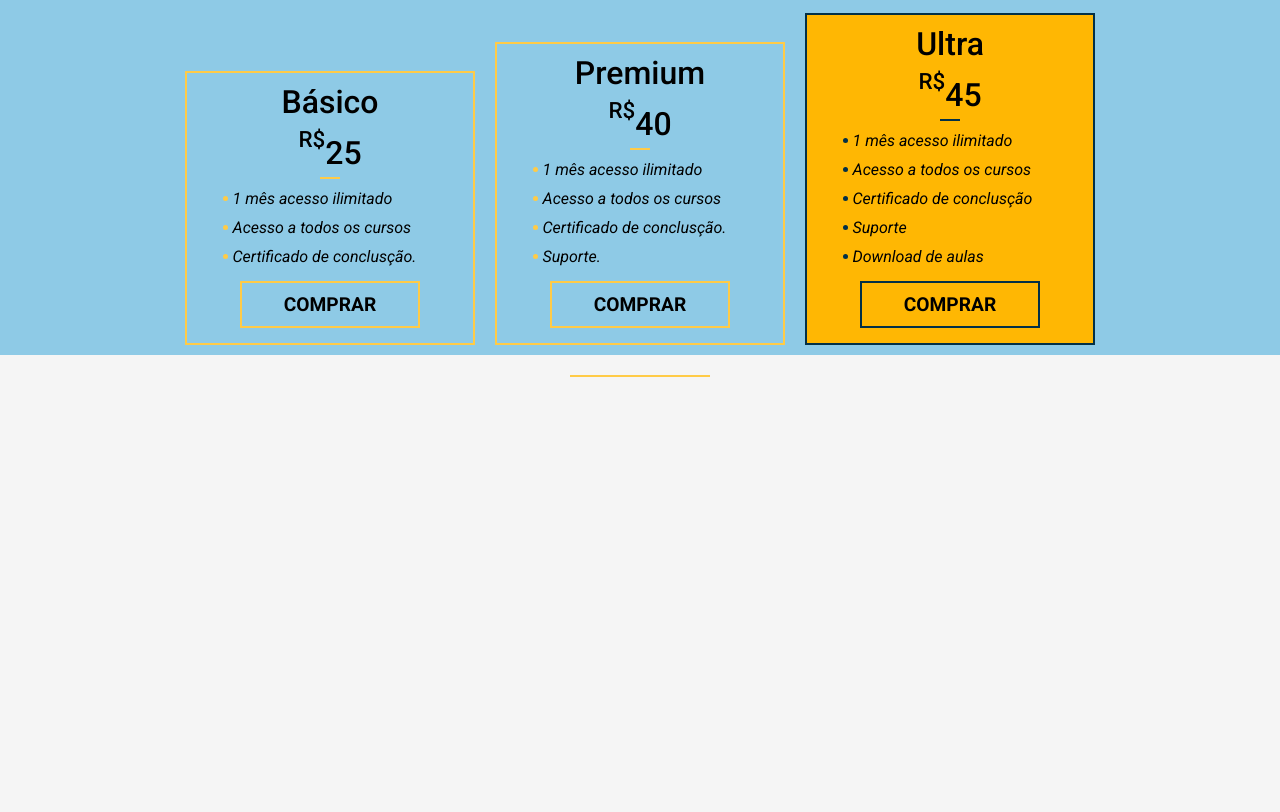
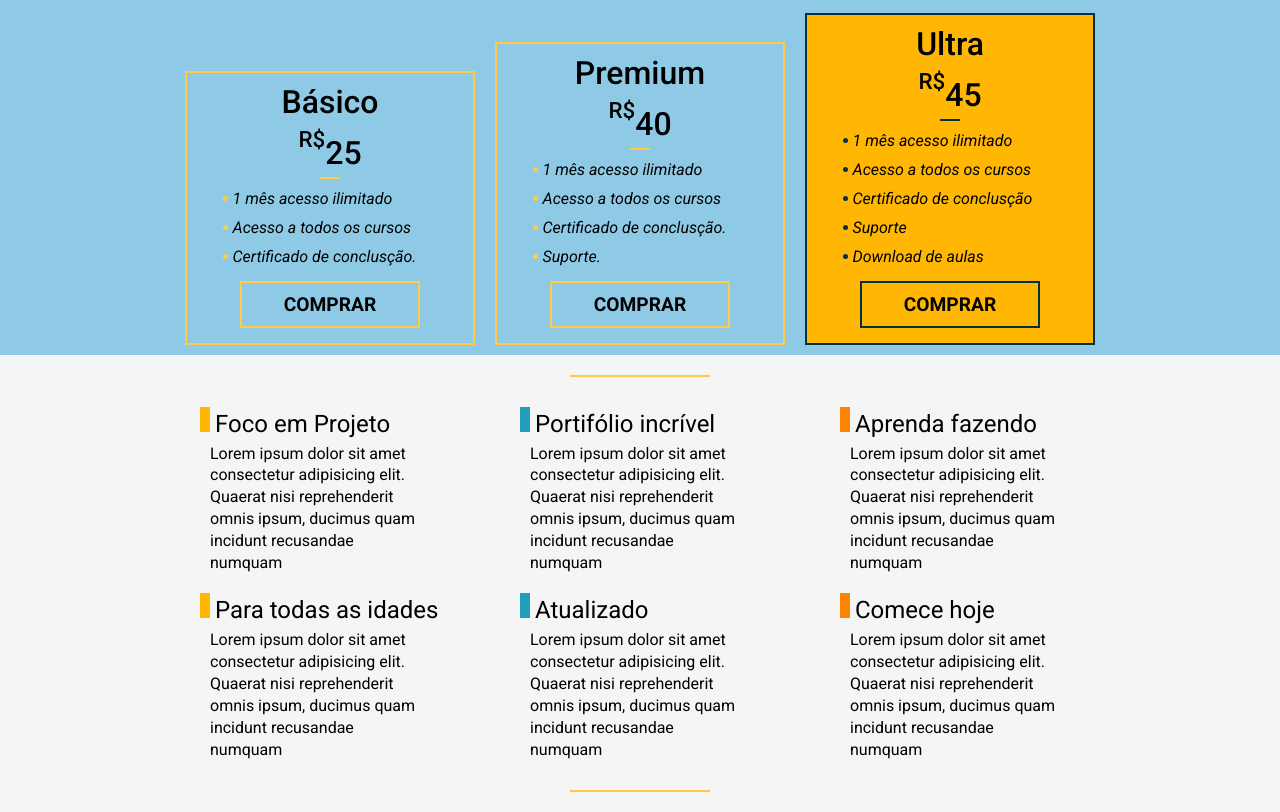
Before and after one commit to ephremmatheus/LearnFlex, a plain HTML site: page index.html in a window 1280 px wide. Shown: the part 1366-2178 px from the top of the page. Before the commit the page ends 1763 px from the top, so only its background shows below. Drawn offline with nearby package versions, Linux system fonts and the light colour scheme.

Commit message:
Vantagem
fiz a parte "vantagem" do site

```diff
--- a/estilos/style.css
+++ b/estilos/style.css
@@ -308,6 +308,62 @@ body > hr{
 /* 7. Vantagens
 /**********************************/
 
+.vantagem-c{
+    max-width: 960px;
+    margin: 0px auto;
+    display: flex;
+    flex-direction: row;
+    flex-wrap: wrap;
+    justify-content: space-around;
+
+}
+
+.vantagem-opcoes{
+    max-width: 240px;
+    margin: 10px;
+
+}
+
+
+.vantagem-titulo{
+    font-size: 1.5rem;
+    font-weight: 400;
+    margin-bottom:5px ;
+}
+
+.vantagem-titulo::before{
+    content:"";
+    display: inline-block;
+    width: 10px;
+    height: 25px;
+    margin-right: 5px;
+}
+
+.vantagem-opcoes:nth-of-type(3n+1) .vantagem-titulo::before{
+    background-color: var(--coramarelo);
+}
+
+.vantagem-opcoes:nth-of-type(3n+2) .vantagem-titulo::before{
+    background-color: var(--corazul-cl);
+}
+
+.vantagem-opcoes:nth-of-type(3n+3) .vantagem-titulo::before{
+    background-color: var(--corlaranja);
+}
+
+@media screen and (max-width: 800px){
+    .vantagem-opcoes{
+        max-width: 220px;
+    }
+
+    .vantagem-opcoes:nth-of-type(even) .vantagem-titulo::before{
+        background-color: var(--corazul-cl);
+    }
+
+    .vantagem-opcoes:nth-of-type(odd) .vantagem-titulo::before{
+        background-color: var(--corlaranja);
+}
+
 /**********************************/
 /* 8. Newsletter
 /**********************************/
--- a/index.html
+++ b/index.html
@@ -126,5 +126,43 @@
 
     </section> <!--.planos-->
     <hr>
+    <section id="vantagens" class="vantagens">
+        <div class="vantagem-c">
+            <div class="vantagem-opcoes">
+                <h3 class="vantagem-titulo">Foco em Projeto</h3>
+                <p class="vantagem-txt">
+                Lorem ipsum dolor sit amet consectetur adipisicing elit. Quaerat nisi reprehenderit omnis ipsum, ducimus quam incidunt recusandae numquam
+                </p>
+            </div>
+            <div class="vantagem-opcoes">
+                <h3 class="vantagem-titulo">Portifólio incrível</h3>
+                <p class="vantagem-txt">Lorem ipsum dolor sit amet consectetur adipisicing elit. Quaerat nisi reprehenderit omnis ipsum, ducimus quam incidunt recusandae numquam</p>
+            </div>
+            <div class="vantagem-opcoes">
+                <h3 class="vantagem-titulo">Aprenda fazendo</h3>
+                <p class="vantagem-txt">Lorem ipsum dolor sit amet consectetur adipisicing elit. Quaerat nisi reprehenderit omnis ipsum, ducimus quam incidunt recusandae numquam</p>
+            </div>
+            <div class="vantagem-opcoes">
+                <h3 class="vantagem-titulo">Para todas as idades</h3>
+                <p class="vantagem-txt">
+                Lorem ipsum dolor sit amet consectetur adipisicing elit. Quaerat nisi reprehenderit omnis ipsum, ducimus quam incidunt recusandae numquam
+                </p>
+            </div>
+            <div class="vantagem-opcoes">
+                <h3 class="vantagem-titulo">Atualizado</h3>
+                <p class="vantagem-txt">Lorem ipsum dolor sit amet consectetur adipisicing elit. Quaerat nisi reprehenderit omnis ipsum, ducimus quam incidunt recusandae numquam</p>
+            </div>
+            <div class="vantagem-opcoes">
+                <h3 class="vantagem-titulo">Comece hoje</h3>
+                <p class="vantagem-txt">
+                Lorem ipsum dolor sit amet consectetur adipisicing elit. Quaerat nisi reprehenderit omnis ipsum, ducimus quam incidunt recusandae numquam
+                </p>
+            </div>
+            <!-- .vantagem-opcoes -->
+
+        </div> <!-- .vantagem-c -->
+
+    </section> <!-- .vantagens -->
+    <hr>
 </body>
 </html>
```
